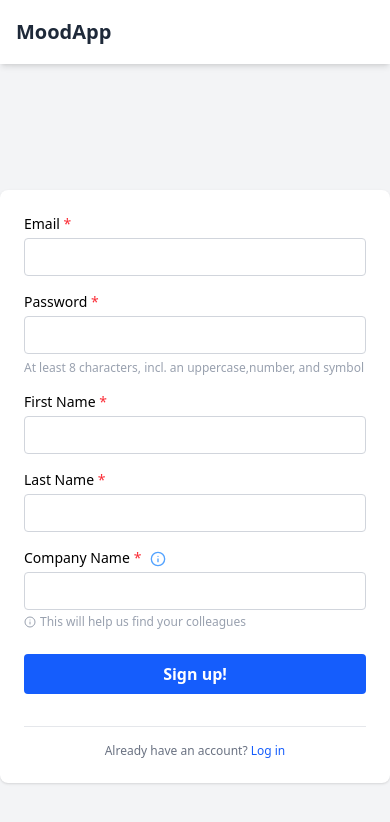
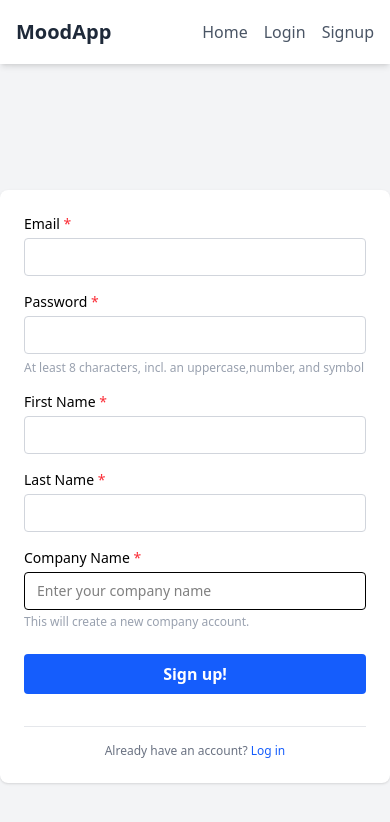
Before and after one commit to nathaliemar/mood-client, a React (Vite) app: page /signup in a window 390 px wide. Shown: the top 822 px of the page. Built offline with nearby package versions, Linux system fonts and the light colour scheme.

Commit message:
feat: enhance sign-up process with company ID handling and invite link copying functionality

```diff
--- a/src/components/HeroComponent.jsx
+++ b/src/components/HeroComponent.jsx
@@ -16,7 +16,7 @@ const HeroComponent = () => (
         </p>
         <div className="flex gap-4">
           <a
-            href="/signup"
+            href="/signup?from=newsignup"
             className="px-8 py-3 bg-pink-400 hover:bg-pink-500 text-white rounded-lg font-semibold shadow transition text-lg"
           >
             Sign Up
--- a/src/components/Navbar.jsx
+++ b/src/components/Navbar.jsx
@@ -12,7 +12,7 @@ const Navbar = () => {
         <Link to={"/"}>
           <div className="text-xl font-semibold text-gray-800">MoodApp</div>
         </Link>
-        <div className="space-x-4 hidden md:flex flex items-center">
+        <div className="space-x-4  md:flex flex items-center">
           {/* Show "Home" if not logged in, "Dashboard" if logged in */}
           <Link to="/" className="text-gray-600 hover:text-gray-900">
             {isLoggedIn ? "Dashboard" : "Home"}
--- a/src/components/SignUpForm.jsx
+++ b/src/components/SignUpForm.jsx
@@ -1,7 +1,7 @@
-import React, { useState } from "react";
+import { useState, useEffect } from "react";
 import { Link } from "react-router-dom";
 
-function SignUpForm({ onSubmit, errorMsg }) {
+function SignUpForm({ onSubmit, errorMsg, companyId, companyName }) {
   const [form, setForm] = useState({
     email: "",
     password: "",
@@ -12,6 +12,12 @@ function SignUpForm({ onSubmit, errorMsg }) {
   const passwordHint =
     "At least 8 characters, incl. an uppercase,number, and symbol";
 
+  useEffect(() => {
+    if (companyId) {
+      setForm((prev) => ({ ...prev, company: companyId }));
+    }
+  }, [companyId]);
+
   const handleChange = (e) => {
     setForm({ ...form, [e.target.name]: e.target.value });
   };
@@ -19,12 +25,10 @@ function SignUpForm({ onSubmit, errorMsg }) {
   const handleSubmit = (e) => {
     e.preventDefault();
     onSubmit(form);
-    console.log("Form submitted:", form);
   };
 
   return (
     <>
-      {" "}
       {errorMsg && <div className="text-red-500 mb-2">{errorMsg}</div>}
       <form
         className="w-full max-w-md mx-auto p-6 bg-white rounded-lg shadow flex flex-col gap-4"
@@ -98,74 +102,41 @@ function SignUpForm({ onSubmit, errorMsg }) {
           </div>
         </div>
 
-        {/* Company Name */}
+        {/* Company Field */}
+        {companyId ? (
           <div className="flex flex-col gap-1">
-          <label className="font-medium text-sm flex items-center gap-1">
+            <label className="font-medium text-sm">Company</label>
+            <input
+              className="border rounded px-3 py-2 text-sm bg-gray-100 text-gray-500"
+              type="text"
+              name="company"
+              value={companyName || companyId}
+              disabled
+              readOnly
+            />
+            <span className="text-xs text-gray-400">
+              You are signing up for <b>{companyName || companyId}</b>
+            </span>
+          </div>
+        ) : (
+          <div className="flex flex-col gap-1">
+            <label className="font-medium text-sm">
               Company Name <span className="text-red-500">*</span>
-            <span
-              className="ml-1 text-blue-400"
-              title="This will help us find your colleagues"
-              aria-label="Info"
-            >
-              <svg
-                xmlns="http://www.w3.org/2000/svg"
-                className="inline w-4 h-4"
-                fill="none"
-                viewBox="0 0 24 24"
-                stroke="currentColor"
-                strokeWidth={2}
-              >
-                <circle
-                  cx="12"
-                  cy="12"
-                  r="10"
-                  stroke="currentColor"
-                  strokeWidth="2"
-                  fill="none"
-                />
-                <path
-                  strokeLinecap="round"
-                  strokeLinejoin="round"
-                  d="M12 16v-4m0-4h.01"
-                />
-              </svg>
-            </span>
             </label>
             <input
-            className="border rounded px-3 py-2 text-sm focus:outline-none focus:ring-2 focus:ring-blue-200 border-gray-300"
+              className="border rounded px-3 py-2 text-sm"
               type="text"
               name="company"
-            autoComplete="organization"
               value={form.company}
               onChange={handleChange}
-            onBlur={handleChange}
+              required
+              placeholder="Enter your company name"
             />
-          <span className="text-xs text-gray-400 flex items-center gap-1">
-            <svg
-              xmlns="http://www.w3.org/2000/svg"
-              className="inline w-3 h-3"
-              fill="none"
-              viewBox="0 0 24 24"
-              stroke="currentColor"
-              strokeWidth={2}
-            >
-              <circle
-                cx="12"
-                cy="12"
-                r="10"
-                stroke="currentColor"
-                strokeWidth="2"
-                fill="none"
-              />
-              <path
-                strokeLinecap="round"
-                strokeLinejoin="round"
-                d="M12 16v-4m0-4h.01"
-              />
-            </svg>
-            This will help us find your colleagues
+            <span className="text-xs text-gray-400">
+              This will create a new company account.
             </span>
           </div>
+        )}
 
         {/* Submit Button */}
         <button
--- a/src/pages/AnalyticsUserPage.jsx
+++ b/src/pages/AnalyticsUserPage.jsx
@@ -13,6 +13,7 @@ function AnalyticsUserPage() {
     try {
       const res = await api.get(`/api/moodentries/user/${user._id}`);
       setEntries(res.data);
+      console.log(entries);
     } catch (error) {
       console.log(error);
       handleApiError(error);
--- a/src/pages/SignUpPage.jsx
+++ b/src/pages/SignUpPage.jsx
@@ -1,23 +1,60 @@
 import React, { useState } from "react";
 import { SignUpForm } from "../components/SignUpForm";
 import { useAuthContext } from "../context/auth.context";
+import { useLocation } from "react-router-dom";
+import { useEffect } from "react";
+import { api } from "../services/api";
+import { handleApiError } from "../utils/handleApiError";
+
+function useQuery() {
+  return new URLSearchParams(useLocation().search);
+}
 
 function SignUpPage() {
   const { signup } = useAuthContext();
   const [errorMsg, setErrorMsg] = useState();
+  const [companyName, setCompanyName] = useState("");
+  const query = useQuery();
+  const companyId = query.get("companyId");
+  const fromNewSignup = query.get("from") === "newsignup";
+
+  useEffect(() => {
+    if (companyId) {
+      api
+        .get(`/api/companies/${companyId}`)
+        .then((res) => setCompanyName(res.data.name))
+        .catch(handleApiError);
+    }
+  }, [companyId]);
 
   const handleSignup = async (formData) => {
     try {
-      await signup(formData);
+      if (!companyId) {
+        // New company flow
+        const companyRes = await api.post("/api/companies", {
+          name: formData.company,
+        });
+        const newCompanyId = companyRes.data._id;
+        await signup({ ...formData, company: newCompanyId });
+      } else {
+        // Existing company flow
+        await signup(formData);
+      }
     } catch (error) {
-      setErrorMsg(error);
+      setErrorMsg(error?.response?.data?.message || "Signup failed");
     }
   };
 
   return (
     <div>
       <div className="flex flex-col items-center justify-center min-h-screen bg-gray-100">
-        <SignUpForm onSubmit={handleSignup} errorMsg={errorMsg} />
+        <SignUpForm
+          onSubmit={handleSignup}
+          errorMsg={errorMsg}
+          companyId={companyId}
+          companyName={companyName}
+          fromNewSignup={fromNewSignup}
+        />
       </div>
     </div>
   );
--- a/src/pages/UserListPage.jsx
+++ b/src/pages/UserListPage.jsx
@@ -4,9 +4,23 @@ import { UserListItem } from "../components/UserListItem";
 import { Link } from "react-router-dom";
 import { handleApiError } from "../utils/handleApiError";
 import { UserListHeader } from "../components/UserListHeader";
+import { useAuthContext } from "../context/auth.context";
+import toast from "react-hot-toast";
 
 function UserListPage() {
+  const { user } = useAuthContext();
   const [users, setUsers] = useState([]);
+
+  const handleCopyInviteLink = () => {
+    if (!user?.company) {
+      toast.error("No company ID found.");
+      return;
+    }
+    const inviteUrl = `${window.location.origin}/signup?companyId=${user.company}`;
+    navigator.clipboard.writeText(inviteUrl);
+    toast.success("Invite link copied!");
+  };
+
   const fetchUsers = async () => {
     try {
       const res = await api.get("/api/users");
@@ -24,6 +38,12 @@ function UserListPage() {
 
   return (
     <>
+      <button
+        className="mb-4 px-4 py-2 bg-blue-600 text-white rounded hover:bg-blue-700"
+        onClick={handleCopyInviteLink}
+      >
+        Copy Invite Link
+      </button>
       <UserListHeader />
       <div>
         {users
```
Lines whose indentation alone changed are shown as unchanged.
